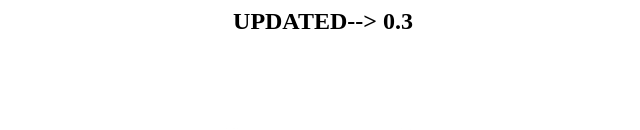
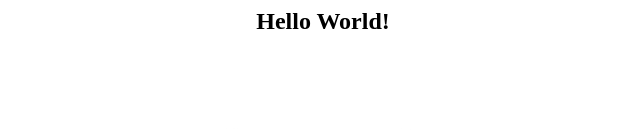
Before and after one commit to elonpatil/project_0, a plain HTML site: page index.html in a window 1280 px wide. Shown: the top 130 px of the page, without its empty margins (317-957 px from the left). Drawn offline with Linux system fonts and the light colour scheme.

Commit message:
Update index.html

```diff
--- a/index.html
+++ b/index.html
@@ -3,6 +3,6 @@
 <title> Intellipaat </title>
 </head>
 <body style = "background-image:url('github3.jpg'); background-size: 100%">
-<h2 ALIGN=CENTER>UPDATED--> 0.3</h2>
+<h2 ALIGN=CENTER>Hello World!</h2>
 </body>
 </html>
```
